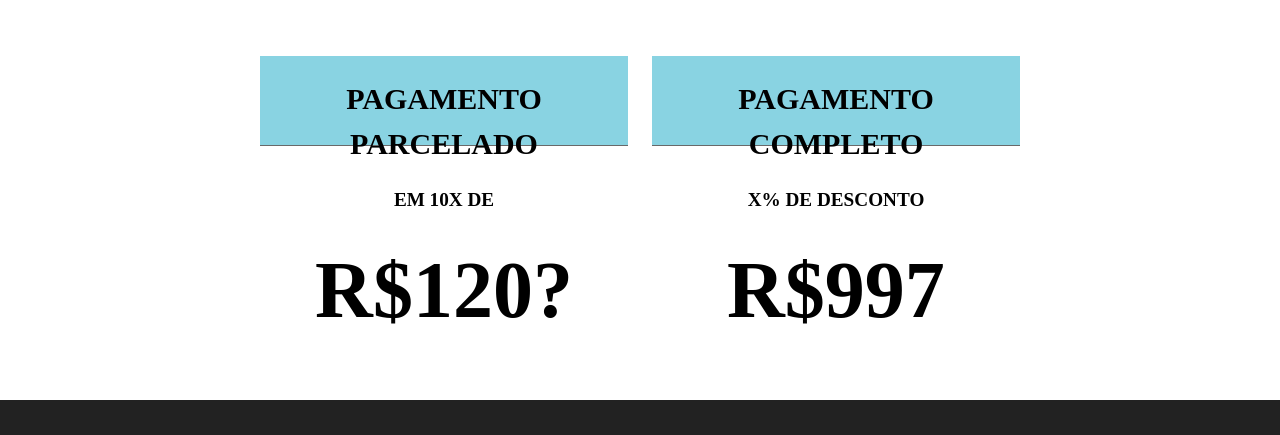
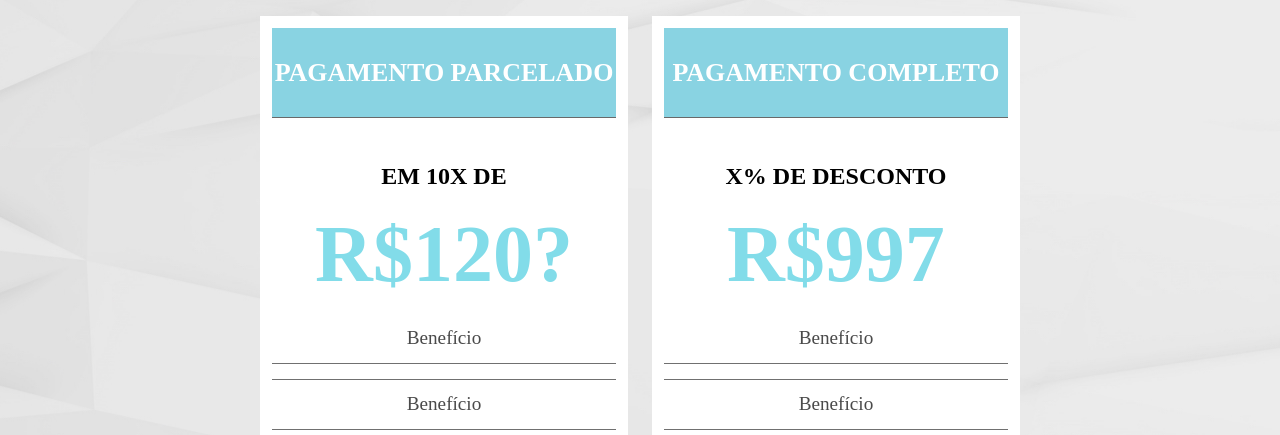
Before and after one commit to andrelug/autonomiaprofissional, a website: page vendas.html in a window 1280 px wide. Shown: the part 10870-11305 px from the top of the page. Drawn offline with Linux system fonts and the light colour scheme; a script that the page names is missing; a web font is replaced by a local one.

Commit message:
Finaliza sessão de prices

```diff
--- a/scss/main.scss
+++ b/scss/main.scss
@@ -313,24 +313,52 @@ img.features03{
     padding: 0 !important;
 }
 
-.top-pagamento{
+h3.top-pagamento{
     height: 90px;
     background-color: #89d3e2;
-    padding-top: 20px;
+    font-size: 26px;
+    font-weight: bold;
+    color: #ffffff;
+    padding-top: 25px;
     border-bottom: 1px solid dimgrey;
 }
-p.price{
+h4.price{
     color: #000;
-    font-size: 16px !important;
+    font-size: 24px !important;
     font-weight: bold;
     font-family: brandon-grotesque;
+    padding-top: 40px;
 }
-h3.value{
+h4.value{
     font-size: 80px !important;
     font-weight: bold;
     font-family: brandon-grotesque;
-    color: #000;
+    color: #82dce9;
 }
+
+.benefits{
+    border-bottom: 1px solid #707070;
+    border-top: 1px solid #707070;
+    padding: 10px;
+}
+
+
+.btn-subscription{
+    background-color: #f4c222 !important;
+    border-bottom: 5px solid #ccae5c !important;
+
+    &:hover{
+        background-color: #dda917 !important;
+        border-bottom: 5px solid #f4c222 !important;
+    }
+}
+
+.col-price{
+    background-color: #ffffff;
+    padding: .75rem;
+}
+
+
 @media screen and (max-width: 375px) {
     .top-pagamento {
         padding-top: 2px;
--- a/vendas.html
+++ b/vendas.html
@@ -538,18 +538,45 @@
         </div>
     </section>
 
-    <section id="section16">
+    <section id="section16" style="background: url(img/back-paper.jpg)">
         <div class="container">
-            <div class="columns is-centered">
+            <div class="columns is-centered ">
                 <div class="column has-text-centered is-one-third">
-                    <h2 class="top-pagamento">PAGAMENTO PARCELADO</h2>
-                    <p class="price">EM 10X DE</p>
-                    <h3 class="value">R$120?</h3>
+                    <div class="col-price">
+                        <h3 class="top-pagamento">PAGAMENTO PARCELADO</h3>
+                        <h4 class="price">EM 10X DE</h4>
+                        <h4 class="value">R$120?</h4>
+                        <p style="border-bottom: 1px solid #707070;padding: 10px">Benefício</p>
+                        <p class="benefits">Benefício</p>
+                        <p class="benefits">Benefício</p>
+                        <p class="benefits">Benefício</p>
+                        <p class="benefits">Benefício</p>
+                        <p class="benefits">Benefício</p>
+                        <div class="content" style="padding-bottom: 31px;padding-top: 10px">
+                            <a class="button is-success btn-subscription is-large is-fullwidth">INSCREVER AGORA</a>
+                        </div>
+                    </div>
                 </div>
                 <div class="column has-text-centered is-one-third">
-                    <h2 class="top-pagamento">PAGAMENTO COMPLETO</h2>
-                    <p class="price">X% DE DESCONTO</p>
-                    <h3 class="value">R$997</h3>
+                    <div class="col-price">
+                        <h3 class="top-pagamento">PAGAMENTO COMPLETO</h3>
+                        <h4 class="price">X% DE DESCONTO</h4>
+                        <h4 class="value">R$997</h4>
+                        <p style="border-bottom: 1px solid #707070;padding: 10px">Benefício</p>
+                        <p class="benefits">Benefício</p>
+                        <p class="benefits">Benefício</p>
+                        <p class="benefits">Benefício</p>
+                        <p class="benefits">Benefício</p>
+                        <p class="benefits">Benefício</p>
+                        <div class="content" style="padding-bottom: 31px;padding-top: 10px">
+                            <a class="button is-success btn-subscription is-large is-fullwidth">INSCREVER AGORA</a>
+                        </div>
+                    </div>
+                </div>
+            </div>
+            <div class="columns is-centered">
+                <div class="column has-text-centered is-two-thirds">
+                    <h2>Você terá 2 anos de acesso ilimitado ao curso</h2>
                 </div>
             </div>
         </div>
```
Also changed, not shown: assets/css/main.min.css, img/back-paper.jpg (added).
